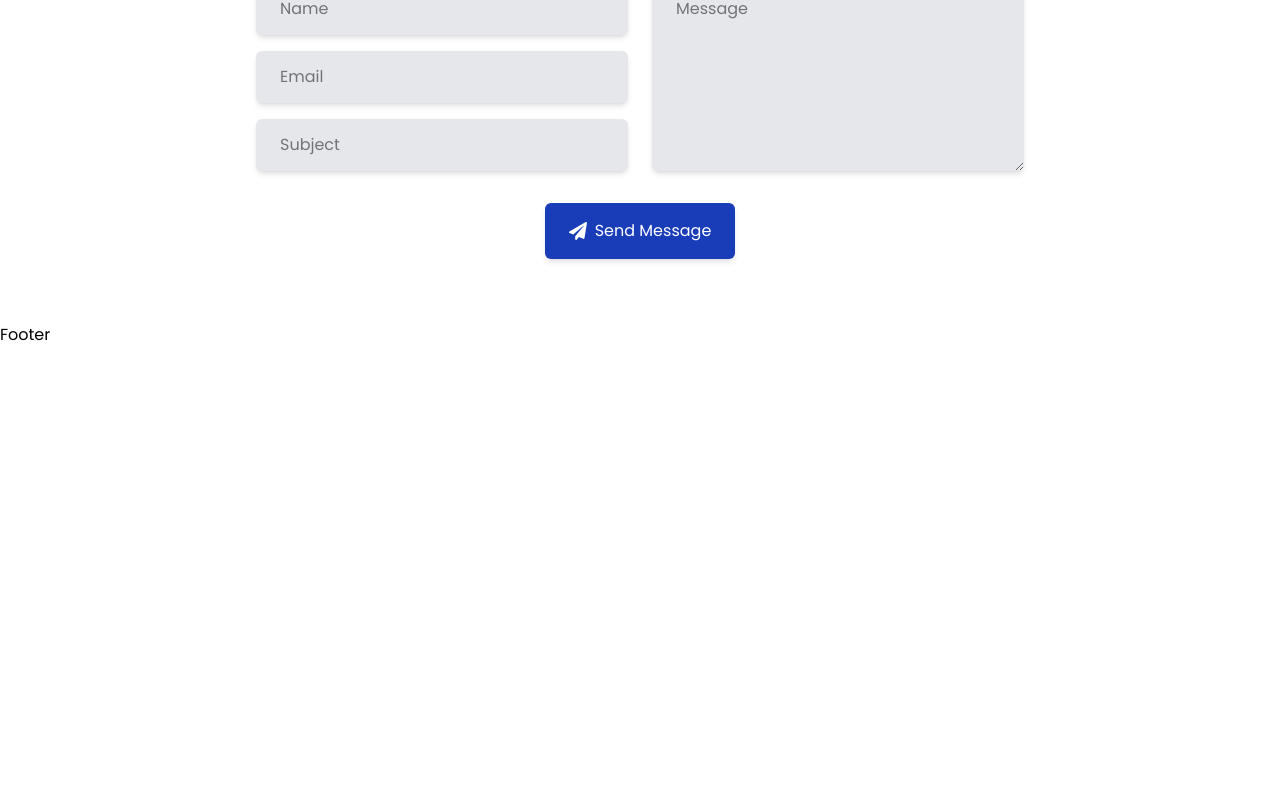
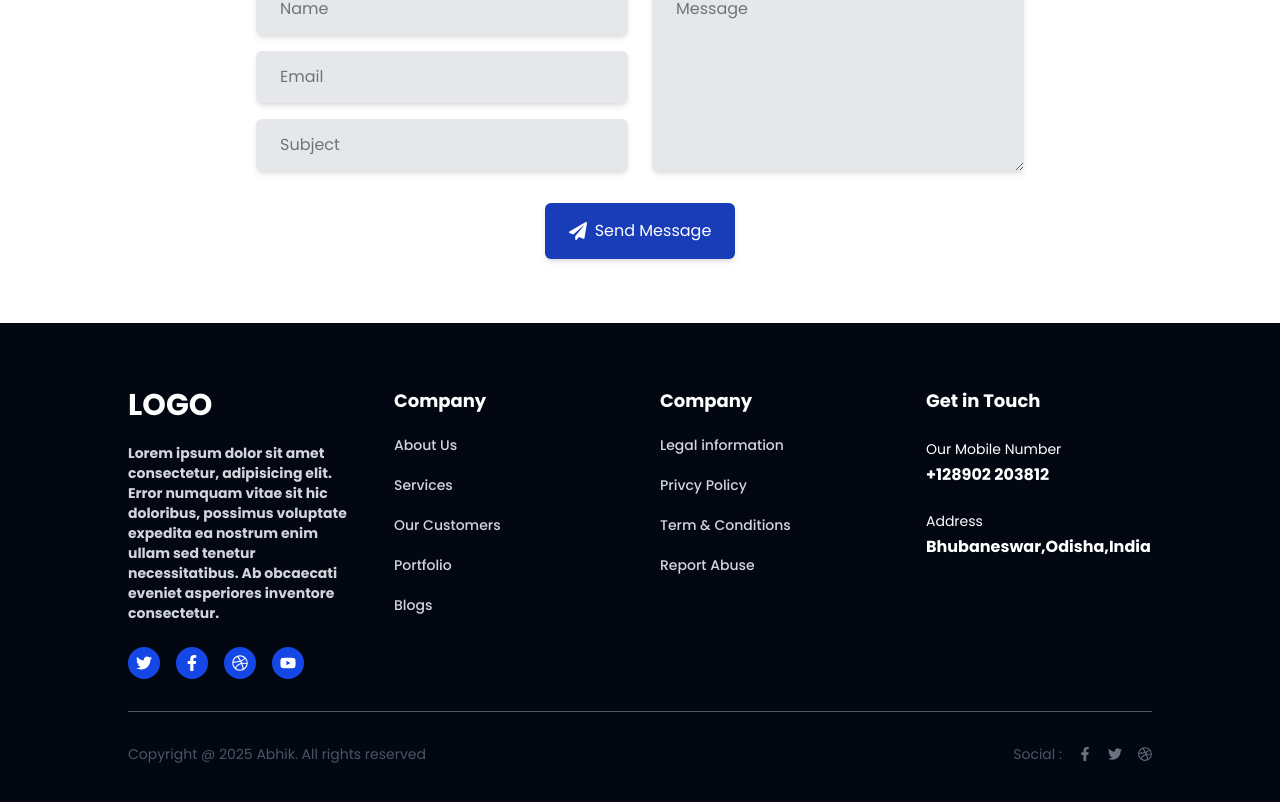
Before and after one commit to Abhik-Nayak/Product_showcase_next_app, a Next.js app in the folder client/: page / in a window 1280 px wide. Shown: the part 3537-4339 px from the top of the page. Before the commit the page ends 3884 px from the top, so only its background shows below. Built offline with nearby package versions, Linux system fonts and the light colour scheme.

Commit message:
fotter contact section done

```diff
--- a/client/app/layout.tsx
+++ b/client/app/layout.tsx
@@ -3,6 +3,8 @@
 import "./globals.css";
 import ResponsiveNav from "@/components/Home/Navbar/ResponsiveNav";
 import Provider from "@/components/Hoc/Provider";
+import Footer from "@/components/Home/Footer";
+import ScrollToTop from "@/components/Helper/ScrollToTop";
 
 const font = Poppins({
   weight: ['100', '200', '300', '400', '500', '700', '800', '900'],
@@ -27,6 +29,8 @@
         <Provider>
           <ResponsiveNav />
           {children}
+          <Footer/>
+          <ScrollToTop/>
         </Provider>
       </body>
     </html>
--- /dev/null
+++ b/client/components/Helper/ScrollToTop.tsx
@@ -0,0 +1,37 @@
+"use client"
+import React, { useEffect, useState } from 'react'
+import { FaArrowUp } from 'react-icons/fa';
+
+type Props = {}
+
+const ScrollToTop = (props: Props) => {
+    const [isVisible, setIsVisible] = useState(false);
+
+    useEffect(()=>{
+        const toggleVisibility = ()=>{
+            if(window.scrollY > 300) setIsVisible(true);
+            else setIsVisible(false);
+        }
+        window.addEventListener("scroll",toggleVisibility);
+        return () => window.removeEventListener("scroll",toggleVisibility);
+    },[]);
+
+    const ScrollToTop = () => {
+        window.scrollTo({
+            top: 0,
+            behavior: "smooth",
+        });
+    };
+
+  return (
+    <div className='fixed bottom-4 animate-pulse right-4'>
+        {isVisible && (
+            <button className='bg-blue-600 text-white cursor-pointer rounded-full w-12 h-12 flex items-center justify-center focus:outline-none' onClick={ScrollToTop}>
+                <FaArrowUp/>
+            </button>
+        )}
+    </div>
+  )
+}
+
+export default ScrollToTop
--- a/client/components/Home/Footer.tsx
+++ b/client/components/Home/Footer.tsx
@@ -1,9 +1,101 @@
 import React from 'react'
+import { FaDribbble, FaFacebookF, FaTwitter, FaYoutube } from 'react-icons/fa'
 
 
 const Footer = () => {
   return (
-    <div>Footer</div>
+    <div className='pt-16 pb-16 bg-gray-950'>
+      <div className='w-[80%] mx-auto items-start grid-cols-1 sm:grid-cols-2 grid md:grid-cols-2 lg:grid-cols-4 gap-10'>
+        {/* 1st part */}
+        <div>
+          <div className='text-white font-bold text-3xl'>LOGO</div>
+          <p className='mt-5 font-semibold text-gray-300 text-sm'>
+            Lorem ipsum dolor sit amet consectetur, adipisicing elit. Error numquam vitae sit hic doloribus, possimus voluptate expedita ea nostrum enim ullam sed tenetur necessitatibus. Ab obcaecati eveniet asperiores inventore consectetur.
+          </p>
+          {/* Social Links */}
+          <div className='flex items-center text-white space-x-4 mt-6'>
+            <div className='w-8 h-8 bg-blue-700 flex items-center justify-center flex-col rounded-full'>
+              <FaTwitter />
+            </div>
+            <div className='w-8 h-8 bg-blue-700 flex items-center justify-center flex-col rounded-full'>
+              <FaFacebookF />
+            </div>
+            <div className='w-8 h-8 bg-blue-700 flex items-center justify-center flex-col rounded-full'>
+              <FaDribbble />
+            </div>
+            <div className='w-8 h-8 bg-blue-700 flex items-center justify-center flex-col rounded-full'>
+              <FaYoutube />
+            </div>
+          </div>
+        </div>
+        {/* 2nd part */}
+        <div className='space-y-5'>
+          <h1 className='text-lg text-white font-bold'>Company</h1>
+          <p className='text-gray-300 hover:text-gray-400 font-medium cursor-pointer text-sm'>
+            About Us
+          </p>
+          <p className='text-gray-300 hover:text-gray-400 font-medium cursor-pointer text-sm'>
+            Services
+          </p>
+          <p className='text-gray-300 hover:text-gray-400 font-medium cursor-pointer text-sm'>
+            Our Customers
+          </p>
+          <p className='text-gray-300 hover:text-gray-400 font-medium cursor-pointer text-sm'>
+            Portfolio
+          </p>
+          <p className='text-gray-300 hover:text-gray-400 font-medium cursor-pointer text-sm'>
+            Blogs
+          </p>
+        </div>
+        {/* 3rd part */}
+        <div className='space-y-5'>
+          <h1 className='text-lg text-white font-bold'>Company</h1>
+          <p className='text-gray-300 hover:text-gray-400 font-medium cursor-pointer text-sm'>
+            Legal information
+          </p>
+          <p className='text-gray-300 hover:text-gray-400 font-medium cursor-pointer text-sm'>
+            Privcy Policy
+          </p>
+          <p className='text-gray-300 hover:text-gray-400 font-medium cursor-pointer text-sm'>
+            Term & Conditions
+          </p>
+          <p className='text-gray-300 hover:text-gray-400 font-medium cursor-pointer text-sm'>
+            Report Abuse
+          </p>
+        </div>
+        {/* 4th part */}
+        <div>
+          <h1 className='text-lg text-white font-bold'>Get in Touch</h1>
+          <div className='mt-6'>
+            <h1 className='text-sm text-white'>Our Mobile Number</h1>
+            <h1 className='text-base font-bold text-white mt-1'>+128902 203812</h1>
+          </div>
+          <div className='mt-6'>
+            <h1 className='text-sm text-white'>Address</h1>
+            <h1 className='text-base font-bold text-white mt-1'>Bhubaneswar,Odisha,India</h1>
+          </div>
+        </div>
+
+      </div>
+      {/* Bottom part */}
+      <div className='mt-8 w-[80%] mx-auto border-t pt-8 flex flex-col md:flex-row justify-between items-center text-gray-600 text-sm'>
+        <p className='text-center md:text-left'>
+          Copyright @ 2025 Abhik. All rights reserved
+        </p>
+        <div className='flex items-center space-x-4 mt-4 md:mt-0'>
+          <span>Social : </span>
+          <span className='text-gray-500 hover:text-gray-800'>
+            <FaFacebookF />
+          </span>
+          <span className='text-gray-500 hover:text-gray-800'>
+            <FaTwitter />
+          </span>
+          <span className='text-gray-500 hover:text-gray-800'>
+            <FaDribbble />
+          </span>
+        </div>
+      </div>
+    </div>
   )
 }
 
--- a/client/components/Home/Home.tsx
+++ b/client/components/Home/Home.tsx
@@ -15,7 +15,6 @@
       <About imageOrder="lg:order-2" textOrder="lg:order-1" title="Capture the moment" linkText="Shop Now" />
       <Review/>
       <Contact/>
-      <Footer/>
     </div>
   );
 };
--- a/client/package.json
+++ b/client/package.json
@@ -9,6 +9,7 @@
     "lint": "next lint"
   },
   "dependencies": {
+    "aos": "^3.0.0-beta.6",
     "next": "15.2.3",
     "next-themes": "^0.4.6",
     "react": "^19.0.0",
```
Also changed, not shown: 1 other file (tests, documents, lock files or other folders).
